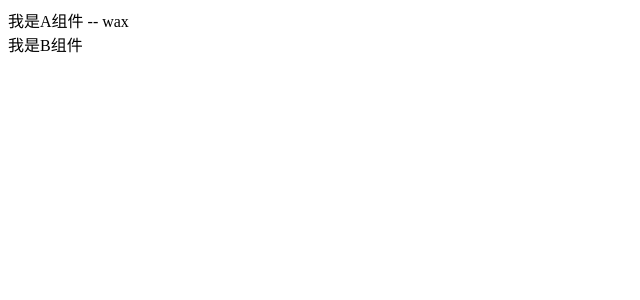
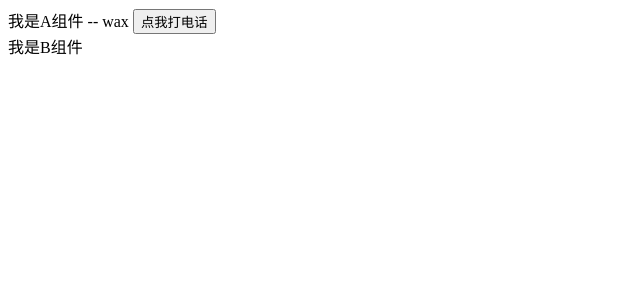
Before and after one commit to wushichen1234/gitTest, a Vue app: page / in a window 1280 px wide. Shown: the top 300 px of the page, without its empty margins (0-640 px from the left). Built offline with nearby package versions, Linux system fonts and the light colour scheme.

Commit message:
增加了打电话的按钮

```diff
--- a/src/components/A.vue
+++ b/src/components/A.vue
@@ -5,11 +5,18 @@
         name: 'wax'
     })
 
+    const call = () => {
+        window.location.href = 'tel:' + 18101930232;
+    }
+
 </script>
 
 <template>
     <div>
         我是A组件 -- {{ person.name }}
+
+        <button @click="call">点我打电话</button>
+
     </div>
 </template>
 
```
